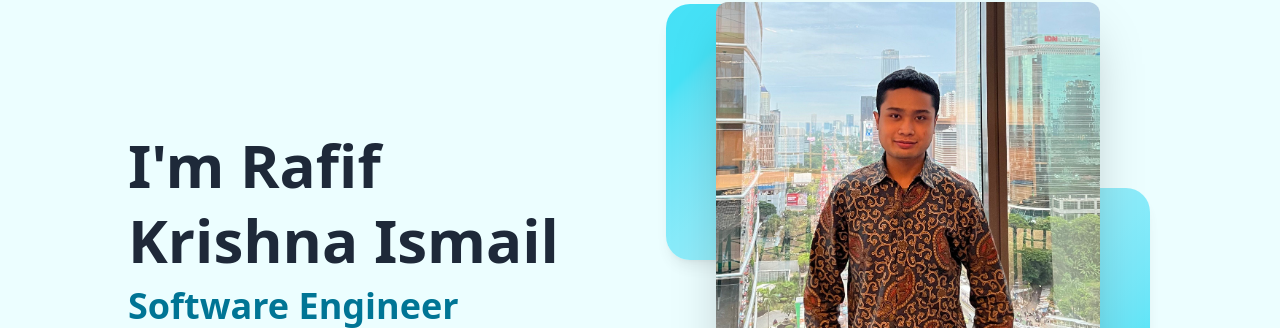
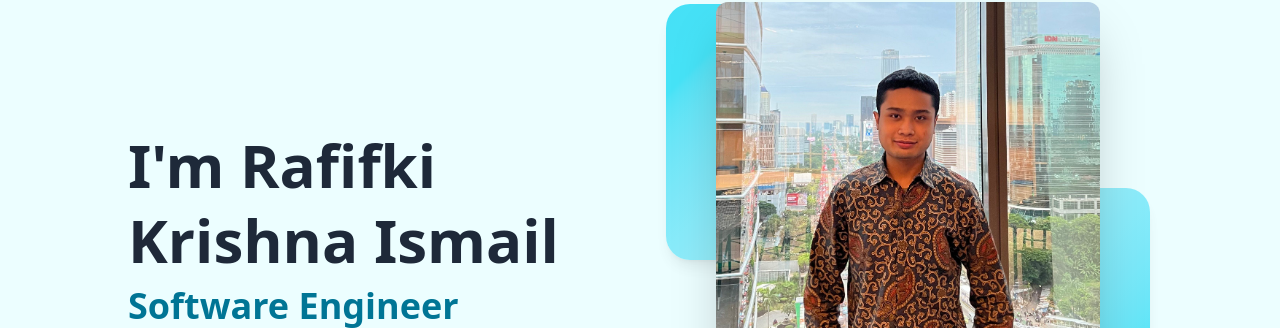
Before and after one commit to roboloc/Portofolio, a Next.js app: page / in a window 1280 px wide. Shown: the part 122-450 px from the top of the page. Built offline with nearby package versions, Linux system fonts and the light colour scheme.

Commit message:
update ketiga

```diff
--- a/src/app/contents/about-me/page.tsx
+++ b/src/app/contents/about-me/page.tsx
@@ -22,7 +22,7 @@ export default function AboutMe() {
             About Me
           </p>
           <p className="text-black text-base sm:text-lg lg:text-xl leading-relaxed max-w-prose mb-6">
-            A Master's student in Computer Science with strong skills in
+            A Master&apos;s student in Computer Science with strong skills in
             programming for web development using React and Express.js. Also,
             strong skills in programming for machine learning. Work as a Quality
             Assurance with manual testing and automated testing for an
--- a/src/app/contents/hero/page.tsx
+++ b/src/app/contents/hero/page.tsx
@@ -9,7 +9,7 @@ export default function Hero() {
         {/* Text Section */}
         <div className="flex flex-col justify-center text-center md:text-left order-2 md:order-1">
           <p className="text-4xl sm:text-5xl lg:text-6xl font-extrabold text-gray-800 leading-tight">
-            I'm Rafif Krishna Ismail
+            I&apos;m Rafifki Krishna Ismail
           </p>
           <p className="text-2xl sm:text-3xl lg:text-4xl font-semibold text-cyan-700 mt-2">
             Software Engineer
```
Also changed, not shown: src/app/contents/client/page.tsx (deleted, +0 -57 lines), src/app/contents/contact-me/page.tsx (deleted, +0 -75 lines).
